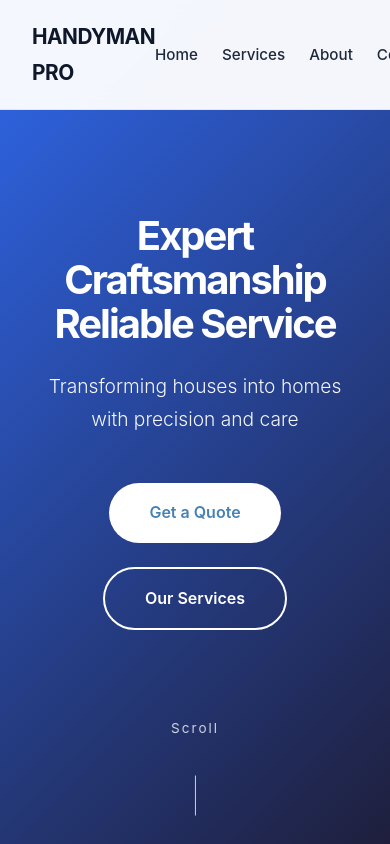
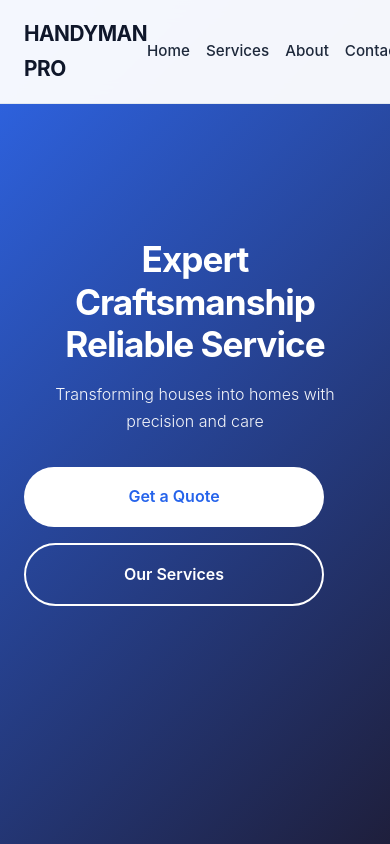
Before and after one commit to Chris-Guillen/Repairs, a plain HTML site: page index.html in a window 390 px wide. Shown: the top 844 px of the page. Drawn offline with Linux system fonts and the light colour scheme.

Commit message:
Banner ratio changed for better mobile performance

```diff
--- a/style.css
+++ b/style.css
@@ -1,7 +1,8 @@
+
 /* MODERN DESIGN - CLEAN & PROFESSIONAL */
 
 :root {
-    --primary: #4682B4;
+    --primary: #2563eb;
     --primary-dark: #1e40af;
     --secondary: #0f172a;
     --accent: #f59e0b;
@@ -493,24 +494,70 @@ body {
 
 /* RESPONSIVE */
 @media (max-width: 768px) {
+    .hero {
+        height: 100vh;
+        min-height: 600px;
+    }
+
+    .hero-content {
+        padding: 0 1.5rem;
+    }
+
     .hero-title {
-        font-size: 2.5rem;
+        font-size: 2.2rem;
+        line-height: 1.2;
+        margin-bottom: 1rem;
+        letter-spacing: -1px;
     }
 
     .hero-subtitle {
-        font-size: 1.2rem;
+        font-size: 1rem;
+        margin-bottom: 2rem;
+    }
+
+    .hero-buttons {
+        flex-direction: column;
+        gap: 1rem;
+        width: 100%;
+    }
+
+    .btn {
+        width: 100%;
+        max-width: 300px;
+    }
+
+    .scroll-indicator {
+        display: none;
+    }
+
+    .nav-container {
+        padding: 1rem 1.5rem;
     }
 
     .nav-links {
-        gap: 1.5rem;
+        gap: 1rem;
+        font-size: 0.85rem;
     }
 
     .section-title {
         font-size: 2rem;
     }
 
+    .section-subtitle {
+        font-size: 1rem;
+    }
+
+    section {
+        padding: 4rem 0;
+    }
+
     .services-grid {
         grid-template-columns: 1fr;
+        gap: 1.5rem;
+    }
+
+    .service-card {
+        padding: 2rem 1.5rem;
     }
 
     .about-grid {
@@ -518,8 +565,22 @@ body {
         gap: 3rem;
     }
 
+    .about-image {
+        height: 300px;
+    }
+
+    .about-content h2 {
+        font-size: 1.8rem;
+    }
+
     .about-stats {
         grid-template-columns: 1fr;
+        gap: 1rem;
+    }
+
+    .contact-grid {
+        grid-template-columns: 1fr;
+        gap: 1.5rem;
     }
 
     .footer-content {
```
